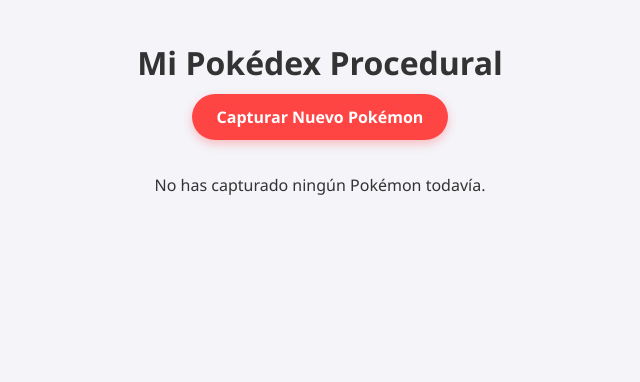
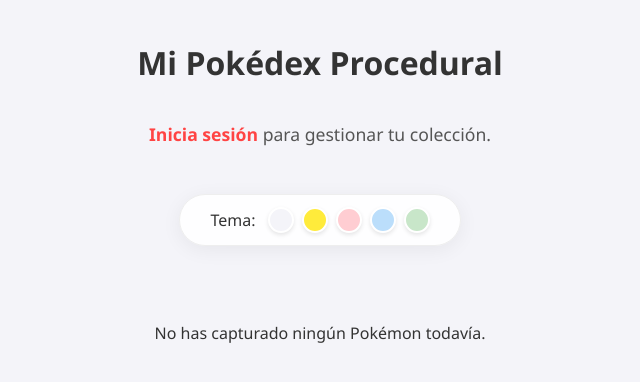
Before and after one commit to admobe01/ProyectoFinal, a PHP site: page /index.php in a window 1280 px wide. Shown: the top 382 px of the page, without its empty margins (320-960 px from the left). Run offline with PHP 8.4, Linux system fonts and the light colour scheme; data that the repository does not hold is empty.

Commit message:
mucho progresado

```diff
--- a/controllers/pkmnController.php
+++ b/controllers/pkmnController.php
@@ -1,6 +1,6 @@
 <?php
 
-class pkmnController {
+class PkmnController {
 
     private $gestorControl;
 
@@ -57,4 +57,24 @@
         header("Location: index.php");
         exit;
     }
+
+    public function cambiarColor() {
+    if (isset($_POST['color'])) {
+        $colorSeleccionado = $_POST['color'];
+
+        // Creamos la cookie (duración de 30 días como hizo el profesor)
+        setcookie(
+            "pokedex_color",
+            $colorSeleccionado,
+            [
+                'expires' => time() + (86400 * 30),
+                'path' => '/',
+                'httponly' => true,
+                'samesite' => 'Strict'
+            ]
+        );
+    }
+    header("Location: index.php");
+    exit;
 }
+}
--- a/index.php
+++ b/index.php
@@ -1,6 +1,6 @@
 <?php
+session_start();
 require_once "autoload.php";
-session_start();
 
 $gestorOG=new GestorPDO();
 $controller = new pkmnController($gestorOG);
--- a/models/gestorPDO.php
+++ b/models/gestorPDO.php
@@ -1,6 +1,6 @@
 <?php
 
-class gestorPDO {
+class GestorPDO {
     private $db;
 
     public function __construct(){
--- a/views/listar.php
+++ b/views/listar.php
@@ -1,3 +1,6 @@
+<?php
+$bg_color = $_COOKIE['pokedex_color'] ?? '#f4f4f9';
+?>
 <!DOCTYPE html>
 <html lang="es">
 <head>
@@ -7,32 +10,129 @@
 <style>
     /* --- ESTILOS GENERALES --- */
     body {
-            background-color: #f4f4f9;
+        background-color: <?php echo $bg_color; ?> !important; /* Persistencia del tema */
         font-family: 'Segoe UI', Tahoma, Geneva, Verdana, sans-serif;
         margin: 0;
         padding: 20px;
         color: #333;
+        transition: background-color 0.5s ease;
     }
 
-        header {
+    /* --- CABECERA Y ACCIONES (NUEVO LAYOUT) --- */
+    .pokedex-header {
         text-align: center;
-            margin-bottom: 30px;
+        margin-bottom: 60px; /* Aire antes de las tarjetas */
     }
 
+    .pokedex-header h1 {
+        margin-bottom: 5px;
+    }
+
+    .header-container {
+        display: flex;
+        flex-direction: column;
+        align-items: center;
+        gap: 30px; /* Aire entre el botón de capturar y los ajustes */
+        margin-top: 20px;
+    }
+
+    /* Botones y Enlaces de la Cabecera */
     .btn-capturar {
         background-color: #ff4444;
         color: white;
+        padding: 15px 40px;
+        border-radius: 50px;
         text-decoration: none;
-            padding: 12px 25px;
-            border-radius: 30px;
         font-weight: bold;
-            box-shadow: 0 4px 10px rgba(255, 68, 68, 0.3);
-            transition: background 0.3s;
+        box-shadow: 0 5px 15px rgba(255, 68, 68, 0.4);
+        transition: transform 0.2s;
+        display: inline-block;
     }
 
     .btn-capturar:hover {
-            background-color: #cc0000;
+        transform: scale(1.05);
     }
+
+    .guest-msg {
+        font-size: 1.1em;
+        color: #555;
+    }
+
+    .link-auth {
+        color: #ff4444;
+        font-weight: bold;
+        text-decoration: none;
+    }
+
+    /* Barra Inferior (Ajustes y Usuario) */
+    .settings-bar {
+        background: rgba(255, 255, 255, 0.95);
+        padding: 12px 30px;
+        border-radius: 50px;
+        display: flex;
+        align-items: center;
+        gap: 40px; /* Aire entre Temas y Usuario */
+        box-shadow: 0 4px 20px rgba(0,0,0,0.06);
+        border: 1px solid #eee;
+    }
+
+    .theme-wrapper {
+        display: flex;
+        align-items: center;
+        gap: 12px;
+    }
+
+    .color-options {
+        display: flex;
+        gap: 8px;
+    }
+
+    .color-dot {
+        width: 22px;
+        height: 22px;
+        border-radius: 50%;
+        border: 2px solid white;
+        box-shadow: 0 2px 4px rgba(0,0,0,0.1);
+        transition: transform 0.2s, border-color 0.2s;
+        display: inline-block;
+    }
+
+    .color-dot:hover {
+        transform: scale(1.2);
+        border-color: #ccc;
+    }
+
+    /* Colores de las Piedras de Tema */
+    .default { background-color: #f4f4f9; }
+    .electric { background-color: #ffeb3b; }
+    .fire { background-color: #ffcdd2; }
+    .water { background-color: #bbdefb; }
+    .grass { background-color: #c8e6c9; }
+
+    /* Badge del Usuario Logueado */
+    .user-badge {
+        display: flex;
+        align-items: center;
+        gap: 12px;
+        border-left: 2px solid #ddd;
+        padding-left: 20px;
+    }
+
+    .user-name {
+        font-size: 0.95em;
+        font-weight: 600;
+        color: #444;
+    }
+
+    .logout-x {
+        color: #ff4444;
+        text-decoration: none;
+        font-weight: bold;
+        font-size: 1.1em;
+        transition: transform 0.2s;
+    }
+
+    .logout-x:hover { transform: scale(1.2); }
 
     /* --- GRID DE LA POKÉDEX --- */
     .pokedex-grid {
@@ -135,10 +235,12 @@
         margin: 10px 0;
         font-size: 1.5em;
         text-transform: capitalize;
+        text-align: center;
     }
 
     .types-row {
         margin-bottom: 15px;
+        text-align: center;
     }
 
     .type-pill {
@@ -153,7 +255,7 @@
         text-transform: uppercase;
     }
 
-        /* Colores por tipo (añade los que necesites) */
+    /* Colores por tipo */
     .type-fuego { background-color: #ff4422; }
     .type-agua { background-color: #3399ff; }
     .type-planta { background-color: #77cc55; }
@@ -170,6 +272,7 @@
         padding: 10px;
         border-radius: 10px;
         margin-bottom: 15px;
+        text-align: center;
     }
 
     .stat-item {
@@ -188,7 +291,7 @@
         font-weight: bold;
     }
 
-        /* Acciones */
+    /* Acciones en la Tarjeta */
     .card-actions {
         display: flex;
         justify-content: center;
@@ -210,9 +313,46 @@
 </head>
 <body>
 
-<header>
+<header class="pokedex-header">
     <h1>Mi Pokédex Procedural</h1>
+
+    <div class="header-container">
+        <!-- 1. Fila de Acción Principal (Privada vs Pública) -->
+        <div class="action-row">
+            <?php if (isset($_SESSION['usuario_id'])): ?>
+                <!-- Funcionalidad exclusiva: Solo aparece si está autenticado[cite: 1] -->
                 <a href="index.php?accion=crear" class="btn-capturar">Capturar Nuevo Pokémon</a>
+            <?php else: ?>
+                <!-- Mensaje para invitados -->
+                <p class="guest-msg">
+                    <a href="index.php?accion=login" class="link-auth">Inicia sesión</a> para gestionar tu colección.
+                </p>
+            <?php endif; ?>
+        </div>
+
+        <!-- 2. Barra de Ajustes y Usuario (Persistencia y Sesión) -->
+        <div class="settings-bar">
+
+            <!-- Selector de Temas (Persistencia mediante Cookies) -->
+            <div class="theme-wrapper">
+                <span>Tema:</span>
+                <div class="color-options">
+                    <a href="index.php?accion=cambiarColor&color=#f4f4f9" class="color-dot default" title="Normal"></a>
+                    <a href="index.php?accion=cambiarColor&color=#ffeb3b" class="color-dot electric" title="Eléctrico"></a>
+                    <a href="index.php?accion=cambiarColor&color=#ffcdd2" class="color-dot fire" title="Fuego"></a>
+                    <a href="index.php?accion=cambiarColor&color=#bbdefb" class="color-dot water" title="Agua"></a>
+                    <a href="index.php?accion=cambiarColor&color=#c8e6c9" class="color-dot grass" title="Planta"></a>
+                </div>
+            </div>
+
+            <?php if (isset($_SESSION['entrenadorNombre'])): ?>
+                <div class="user-badge">
+                    <span class="user-name"><?php echo $_SESSION['usuarioEmail']; ?></span>
+                    <a href="index.php?accion=logout" class="logout-x" title="Cerrar Sesión">✕</a>
+                </div>
+            <?php endif; ?>
+        </div>
+    </div>
 </header>
 
 <main class="pokedex-grid">
```
Also changed, not shown: controllers/EntrenadorController.php (added, +52 -0 lines), models/Entrenador.php (added, +17 -0 lines), models/GestorEntrenadores.php (added, +32 -0 lines). Lines whose indentation alone changed are shown as unchanged.
